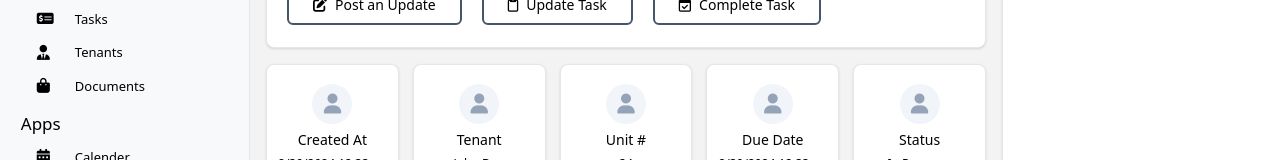
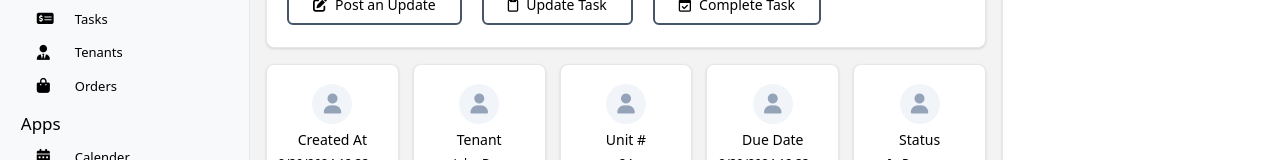
Before and after one commit to eddiemaceda11/Oasis, a React (Vite) app: page /dashboard in a window 1280 px wide. Shown: the part 172-332 px from the top of the page. Built offline with nearby package versions, Linux system fonts and the light colour scheme.

Commit message:
Rename 'Documents' Component, paths, and imports to 'Orders'

```diff
--- a/src/components/layouts/Dashboard/Sidebar.tsx
+++ b/src/components/layouts/Dashboard/Sidebar.tsx
@@ -26,9 +26,9 @@ const sidebarData = [
         path: "tenants",
       },
       {
-        selection: "Documents",
+        selection: "Orders",
         image: "fa-solid fa-bag-shopping",
-        path: "documents",
+        path: "orders",
       },
     ],
   },
--- a/src/features/Dashboard/Documents/Documents.tsx
+++ b/src/features/Dashboard/Orders/Orders.tsx
@@ -1,11 +1,11 @@
 import { useState } from "react";
 
-const Documents = () => {
+const Orders = () => {
   const [currentTab, setCurrentTab] = useState<string | null>("All Orders");
 
   return (
     <div className="pt-3 w-[74.3rem] m-auto p-4 ">
-      <h1 className="text-[2rem] font-medium mb-4">Documents</h1>
+      <h1 className="text-[2rem] font-medium mb-4">Orders</h1>
       <p className="text-xs text-gray-500 w-[75%] leading-[1.6] ">
         In the order details section, you can review and manage all orders with their details. You can view and edit information such as ID's of all orders, product date, order status, price, and location. Access to this view is limited. Only Administrators and team leaders have access. The changes
         you make will be approved after they are reviewed.
@@ -46,4 +46,4 @@ const Documents = () => {
   );
 };
 
-export default Documents;
+export default Orders;
--- a/src/main.tsx
+++ b/src/main.tsx
@@ -10,7 +10,7 @@ import DashboardPage from "./app/pages/Dashboard/Dashboard";
 import Tasks from "./features/Dashboard/TaskManager/TaskManager";
 import TenantsTable from "./features/Dashboard/Tenants/Tenants";
 import DashboardHome from "./features/Dashboard/Home/Home";
-import Documents from "./features/Dashboard/Documents/Documents";
+import Orders from "./features/Dashboard/Orders/Orders";
 
 import { createBrowserRouter, RouterProvider, Route, Link } from "react-router-dom";
 
@@ -40,8 +40,8 @@ const router = createBrowserRouter([
         element: <TenantsTable />,
       },
       {
-        path: "documents",
-        element: <Documents />,
+        path: "orders",
+        element: <Orders />,
       },
     ],
   },
```
